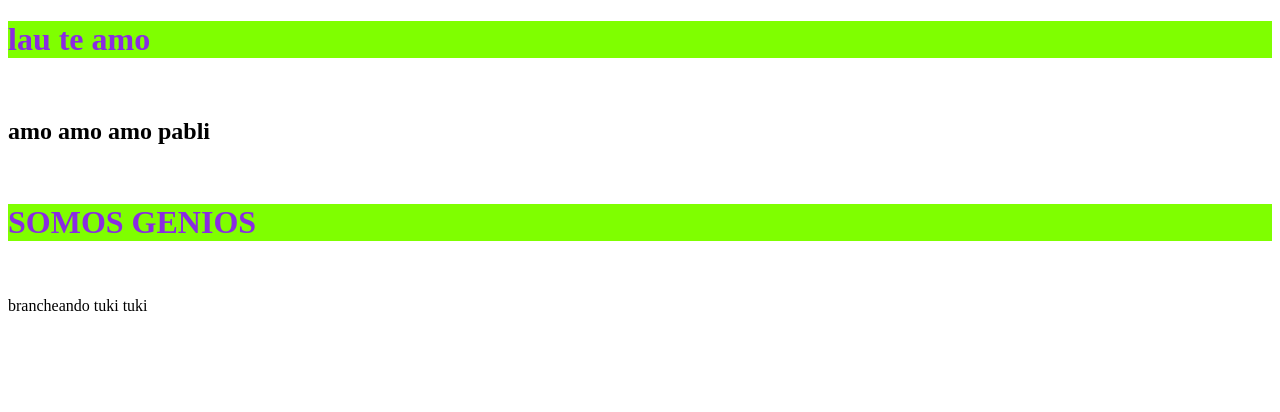
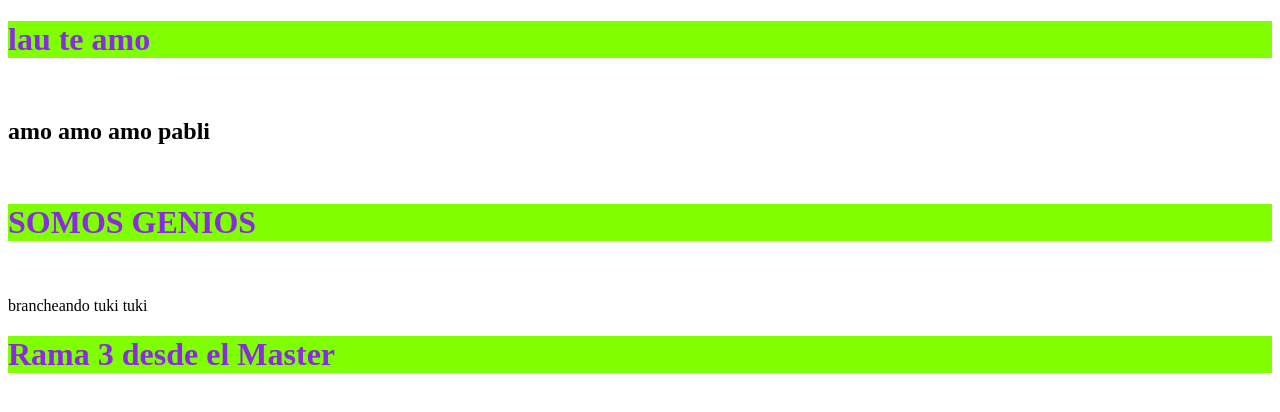
Before and after one commit to PScocco/repoconlau, a plain HTML site: page index.html in a window 1280 px wide. Drawn offline with Linux system fonts and the light colour scheme.

Commit message:
primer commit en ramapablo3

```diff
--- a/index.html
+++ b/index.html
@@ -14,6 +14,7 @@
     <h1>SOMOS GENIOS</h1>
     <br>
     <p> brancheando tuki tuki </p>
+    <h1>Rama 3 desde el Master</h1>
 
 
 </body>
```
